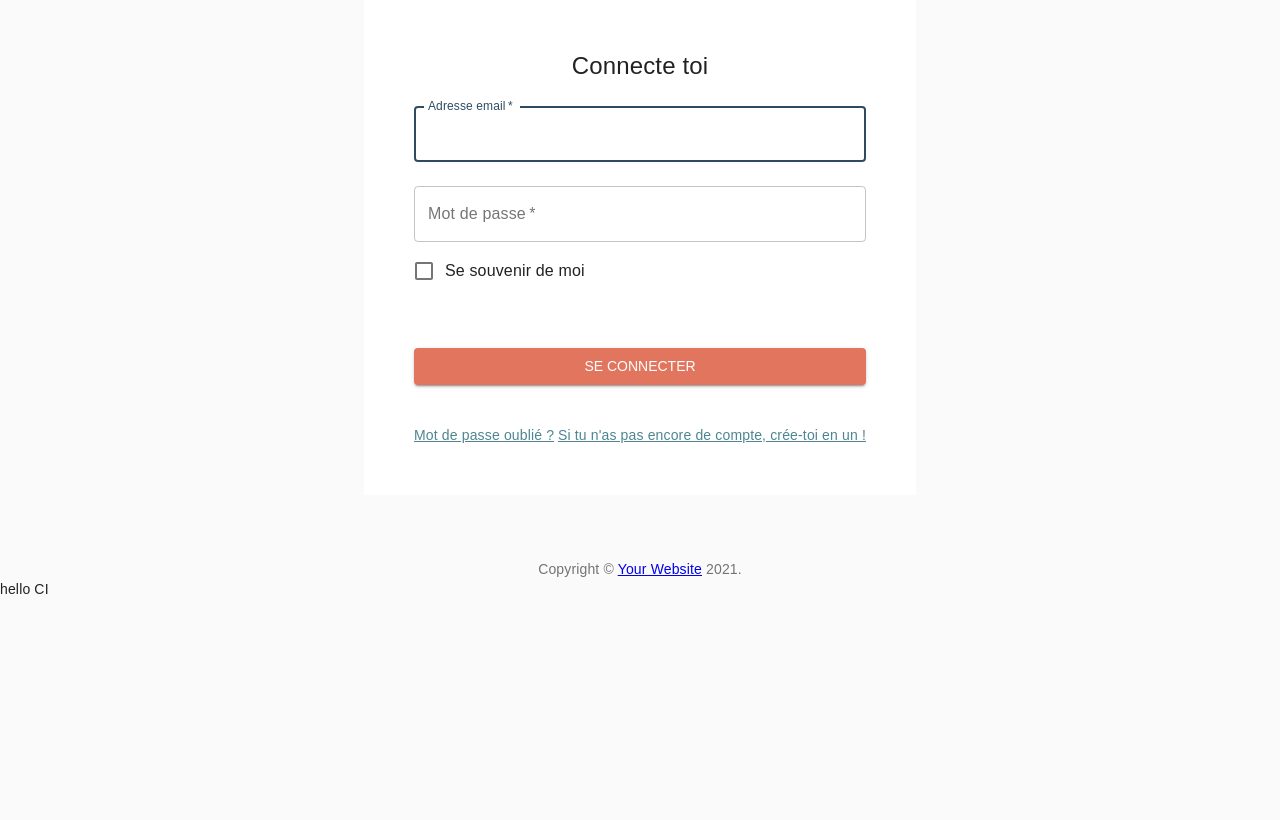
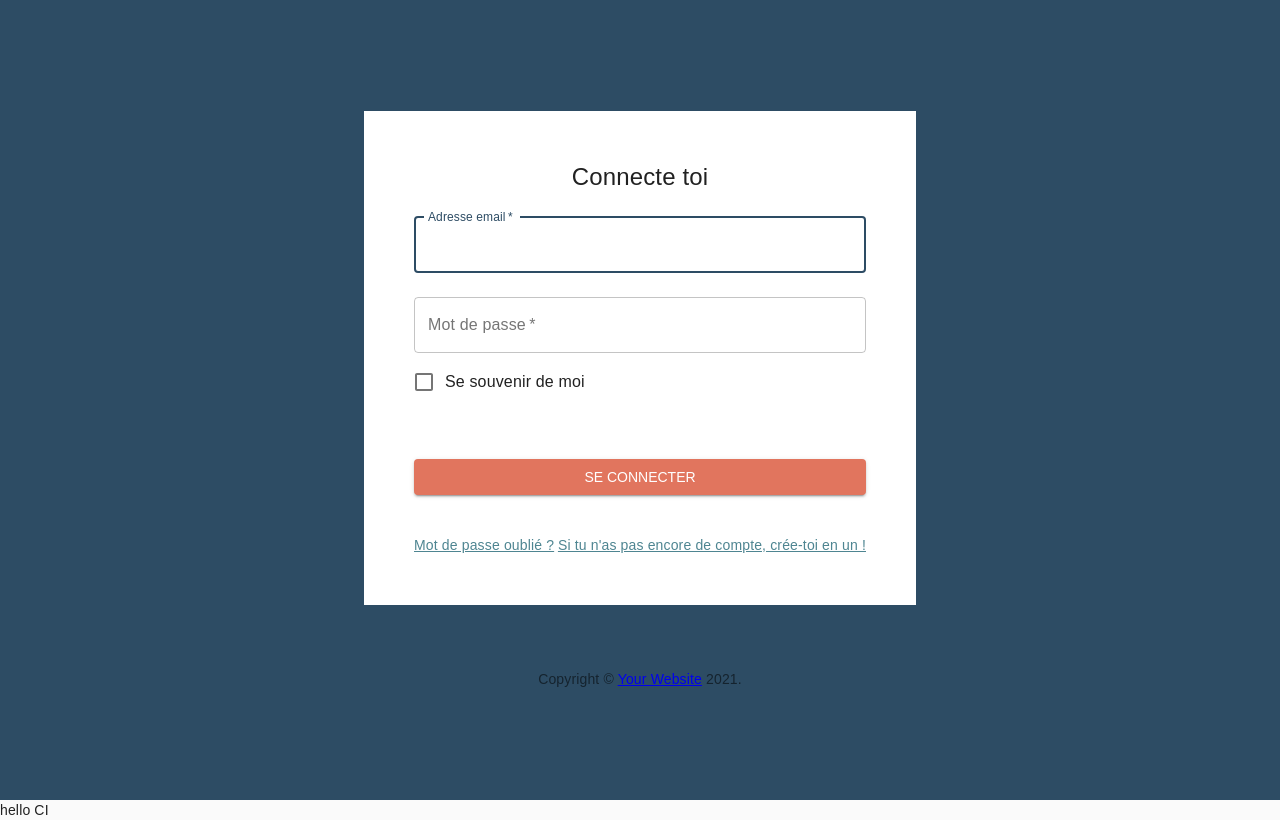
Before and after one commit to WildCodeSchool/2020-11-wns-paris-groupe1-projet-front, a React (Create React App) app: page /home/sign-in in a window 1280 px wide. Built offline with nearby package versions, Linux system fonts and the light colour scheme.

Commit message:
feat(login): resolve name of route in connection and delete the css file

```diff
--- a/src/components/form/FormSignIn.tsx
+++ b/src/components/form/FormSignIn.tsx
@@ -138,7 +138,7 @@ export default function SignIn() {
                 </Link>
             </Grid>
             <Grid item>
-                <Link to="/sign-up" className={classes.link}>
+                <Link to="/home/sign-up" className={classes.link}>
                   {"Si tu n'as pas encore de compte, crée-toi en un !"}
                 </Link>
             </Grid>
--- a/src/components/form/FormSignUp.tsx
+++ b/src/components/form/FormSignUp.tsx
@@ -205,7 +205,7 @@ export default function FormSignUp(): JSX.Element {
           </Button>
           <Grid container justify="center">
             <Grid item>
-              <Link to="/sign-in" className={classes.link}>
+              <Link to="/home/sign-in" className={classes.link}>
                 Déjà un compte? Connecte-toi
               </Link>
             </Grid>
--- a/src/components/layouts/SideBar.tsx
+++ b/src/components/layouts/SideBar.tsx
@@ -26,8 +26,6 @@ import HomeIcon from "@material-ui/icons/Home";
 import MenuIcon from "@material-ui/icons/Menu";
 import NotificationsIcon from "@material-ui/icons/Notifications";
 import SchoolIcon from "@material-ui/icons/School";
-
-import themeColor from '../../themes/light-theme';
 
 const drawerWidth = 240;
 
--- a/src/pages/connection/SignIn.tsx
+++ b/src/pages/connection/SignIn.tsx
@@ -1,13 +1,28 @@
 import React from "react"
 import FormSignIn from '../../components/form/FormSignIn';
+import { makeStyles, Theme, createStyles } from "@material-ui/core/styles";
+
+const useStyles = makeStyles((theme: Theme) =>
+  createStyles({
+    container: {
+      height: '100vh',
+      backgroundColor: theme.palette.primary.main,
+      display: 'flex',
+    },
+    form: {
+      margin: 'auto'
+    }
+  })
+);
 
 const SignIn = () => {
+  const classes = useStyles();
   return (
-    <div className='container'>
-    <div className='form'>
-      <FormSignIn />
+    <div className={classes.container}>
+      <div className={classes.form}>
+        <FormSignIn />
+      </div>
     </div>
-  </div>
   )
 }
 
--- a/src/pages/connection/SignUp.tsx
+++ b/src/pages/connection/SignUp.tsx
@@ -1,14 +1,29 @@
 import React from 'react';
 import FormSignUp from '../../components/form/FormSignUp';
+import { makeStyles, Theme, createStyles } from "@material-ui/core/styles";
 
-import './signIn.css'
+const useStyles = makeStyles((theme: Theme) =>
+  createStyles({
+    container: {
+      height: '100vh',
+      backgroundColor: theme.palette.primary.main,
+      display: 'flex',
+    },
+    form: {
+      margin: 'auto'
+    }
+  })
+);
 
-export default function SignIn() {
-  return(
-    <div className='container'>
-      <div className='form'>
+const SignUp = () => {
+  const classes = useStyles();
+  return (
+    <div className={classes.container}>
+      <div className={classes.form}>
         <FormSignUp />
       </div>
     </div>
   )
 }
+
+export default SignUp
--- a/src/pages/connection/signIn.css
+++ /dev/null
@@ -1,9 +0,0 @@
-.container {
-    height: 100vh;
-    background-color: #2D4C64;
-    display: flex;
-}
-
-.form {
-    margin: auto;
-}
```
